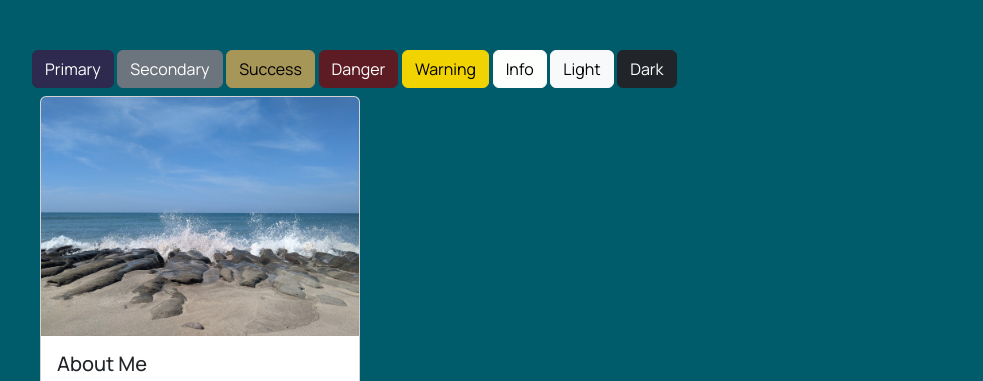
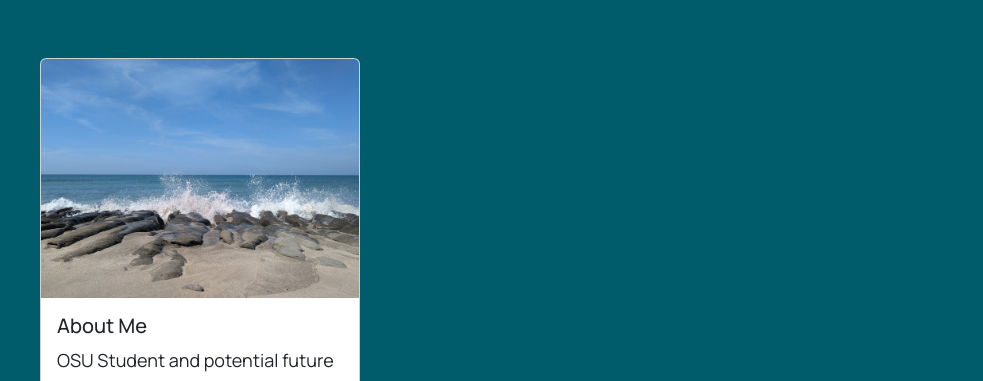
Before and after one commit to Game-GameEdition/Game-GameEdition.github.io, a website: page index.html in a window 1280 px wide. Shown: the top 381 px of the page, without its empty margins (148-1131 px from the left). Drawn offline with nearby package versions, Linux system fonts and the light colour scheme.

Commit message:
deleted test tbuttons

```diff
--- a/index.html
+++ b/index.html
@@ -8,25 +8,6 @@
             <script src="js/bootstrap.bundle.min.js"></script>
         </head>
         <body>
-            <div>
-
-                <button type="button" class="btn btn-primary">Primary</button>
-
-                <button type="button" class="btn btn-secondary">Secondary</button>
-
-                <button type="button" class="btn btn-success">Success</button>
-
-                <button type="button" class="btn btn-danger">Danger</button>
-
-                <button type="button" class="btn btn-warning">Warning</button>
-
-                <button type="button" class="btn btn-info">Info</button>
-
-                <button type="button" class="btn btn-light">Light</button>
-
-                <button type="button" class="btn btn-dark">Dark</button>
-
-            </div>
             <div class="card m-2" style="width: 20rem;">
                 <img src="images/portfoliophoto.jpg" class="card-img-top" alt="My profile picture">
                 <div class="card-body">
```
